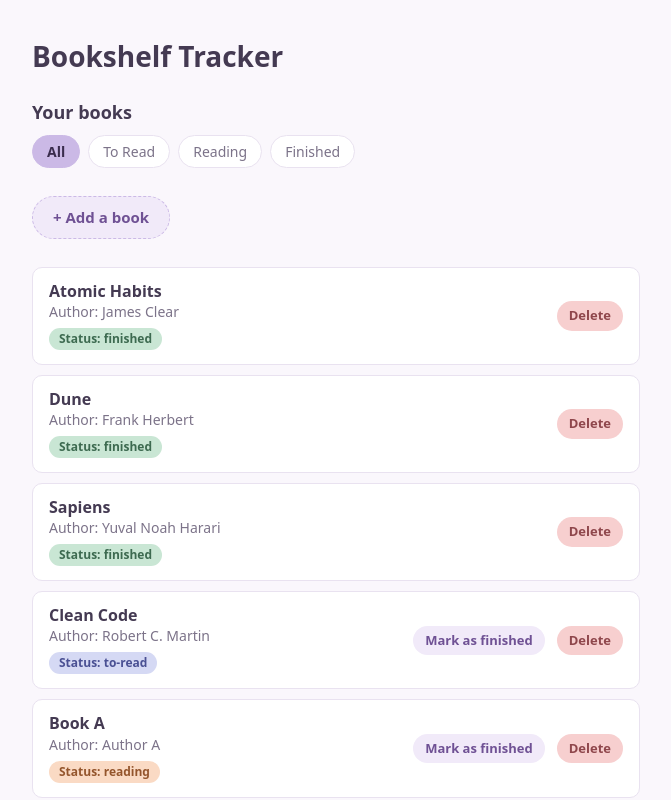
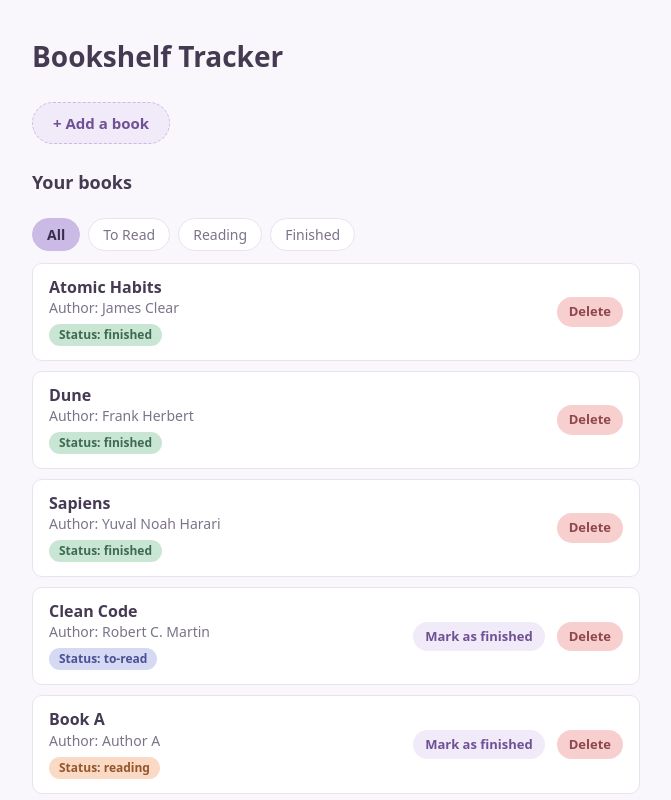
Before and after one commit to haolim/bookshelf-tracker, a React (Vite) app: page / in a window 1280 px wide. Shown: the top 800 px of the page, without its empty margins (304-975 px from the left). Built offline with nearby package versions, Linux system fonts and the light colour scheme; data requests are answered from the project's data file.

Commit message:
re-arranged the styling and moved the add form before the section title

```diff
--- a/src/App.jsx
+++ b/src/App.jsx
@@ -122,7 +122,7 @@
     return (
       <div className="app">
         <div className="app-section">
-          <div className="app-loading">Loading books</div>
+          <div className="app-loading">Loading books...</div>
         </div>
       </div>
     );
@@ -137,12 +137,15 @@
   return (
     <div className="app">
       <h1 className="app-title">Bookshelf Tracker</h1>
+      {error && <div className="app-error">{error}</div>}
 
-      <div className="app-status">
-        {error && <div className="app-error">{error}</div>}
+      <div className="app-section">
+        <AddBookForm onAdd={handleAddBook} isAdding={isAdding} />
       </div>
       <div className="app-section">
+        <div className="app-section-head">
           <h2 className="app-section-title">Your books</h2>
+        </div>
       </div>
       <div className={"app-filter"}>
         {readingStatus.map((s) => (
@@ -157,10 +160,6 @@
           </button>
         ))}
       </div>
-      <div className="app-section">
-        <AddBookForm onAdd={handleAddBook} isAdding={isAdding} />
-      </div>
-      <div className="app-section">
       <BookList
         books={filteredBooks}
         onDelete={handleDelete}
@@ -168,7 +167,6 @@
         deletingBookId={deletingBookId}
       />
     </div>
-    </div>
   );
 }
 
```
Lines whose indentation alone changed are shown as unchanged.
